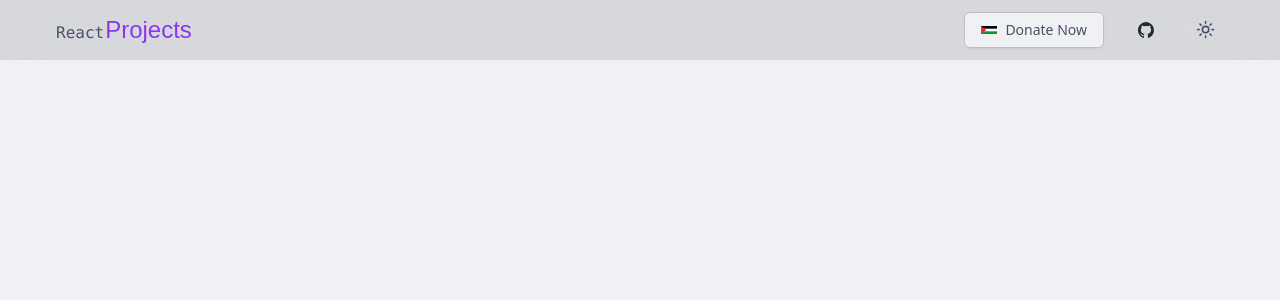
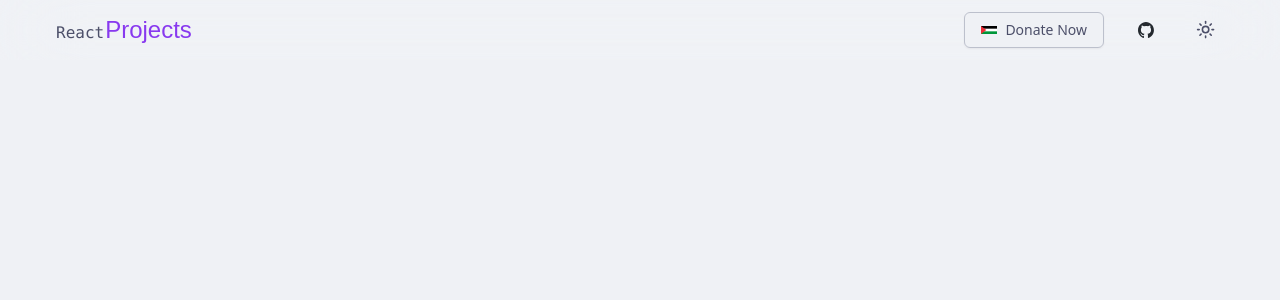
Before and after one commit to Mercury-23/React-project, a React (Vite) app: page / in a window 1280 px wide. Shown: the top 300 px of the page. Built offline with nearby package versions, Linux system fonts and the light colour scheme; a web font is replaced by a local one.

Commit message:
update header

```diff
--- a/src/layouts/header.jsx
+++ b/src/layouts/header.jsx
@@ -27,7 +27,7 @@ function Header() {
   });
 
   return (
-    <header className="bg-black bg-opacity-10 px-6 py-3 backdrop-blur-2xl sticky top-0 z-50">
+    <header className="dark:bg-black bg-white bg-opacity-10 px-6 py-3 backdrop-blur-2xl sticky top-0 z-50">
       <div className="container flex justify-between items-center">
         <Logo />
         <Navigation />
```
